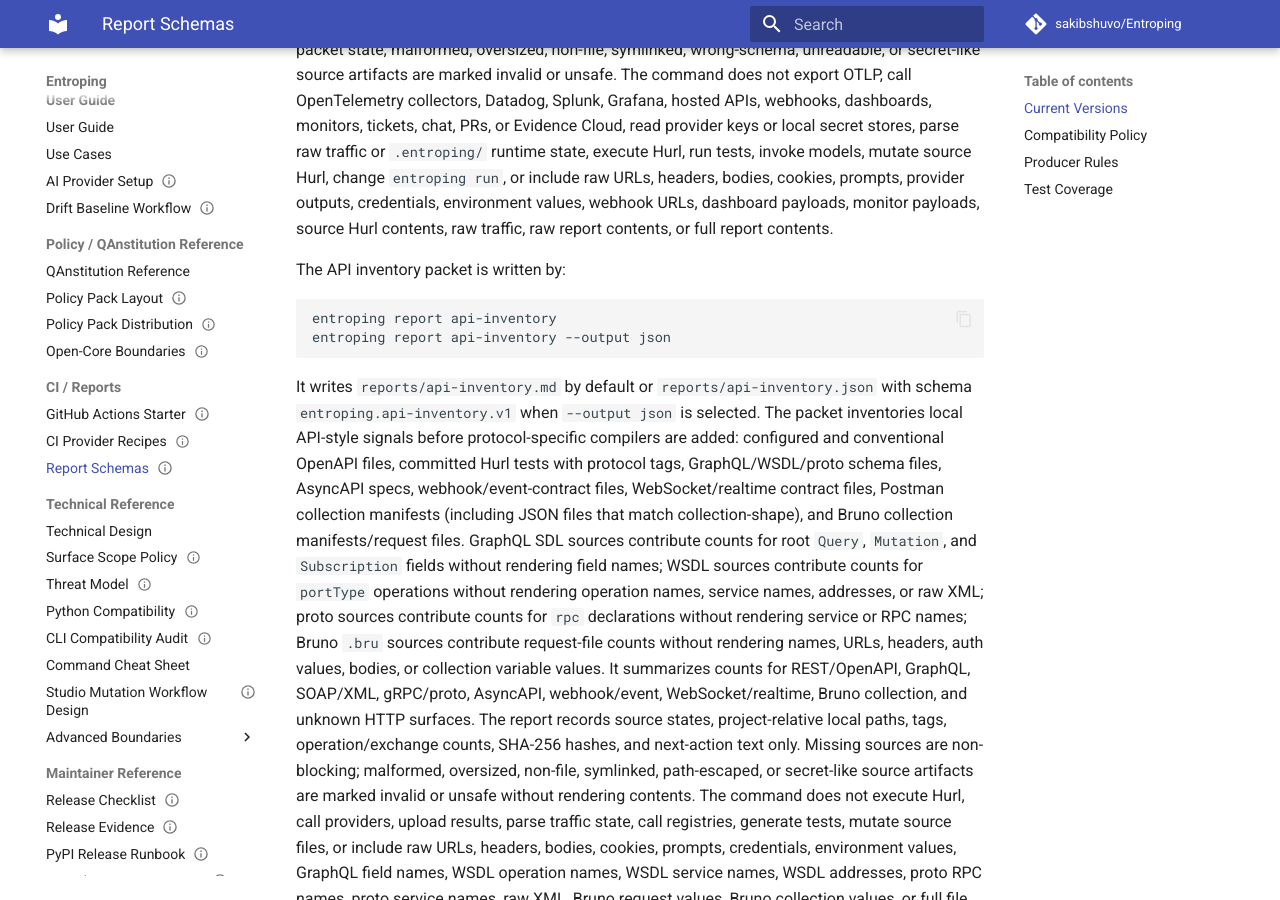
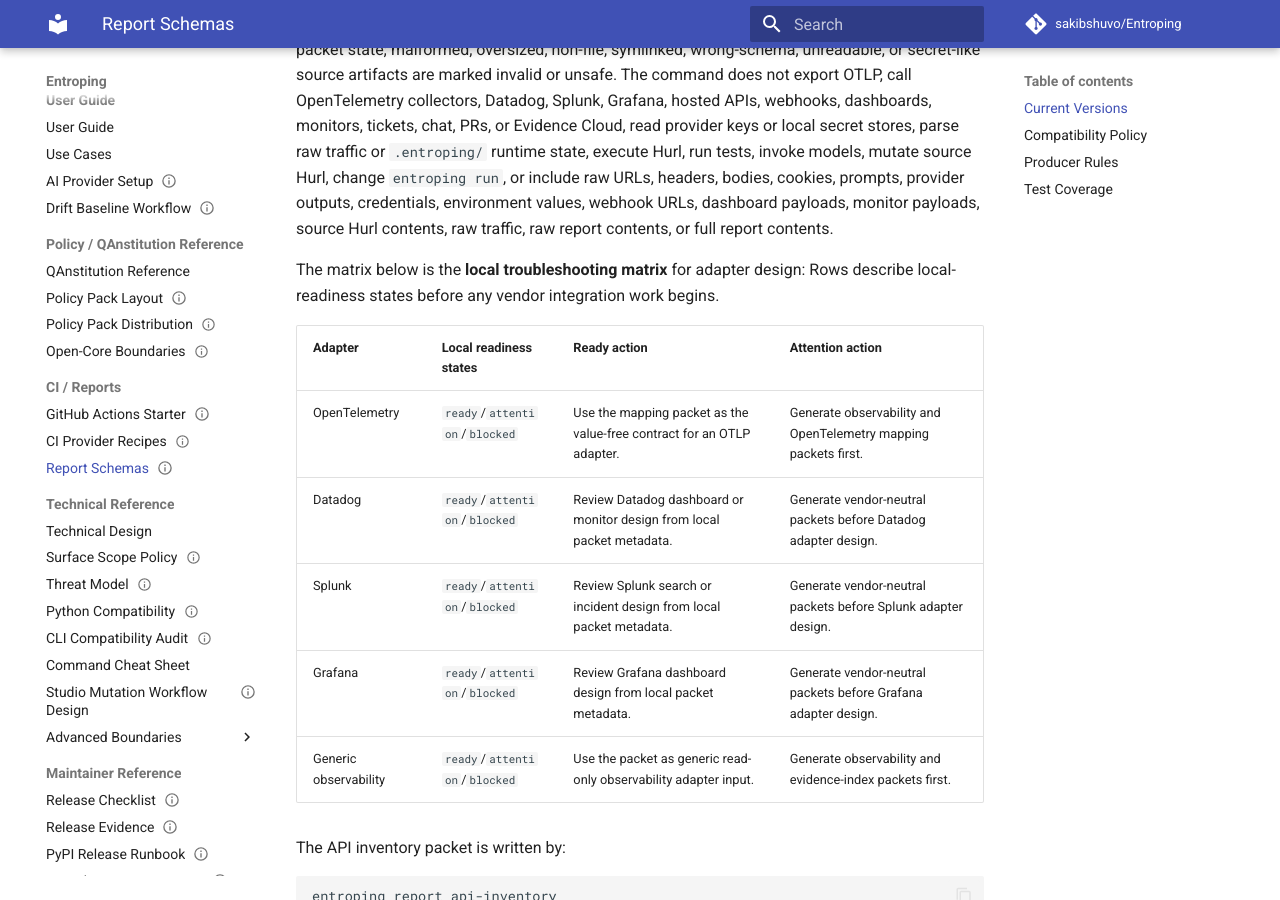
Before and after one commit to sakibshuvo/Entroping, an MkDocs documentation site: the page built from docs/technical/REPORT_SCHEMAS.md, in a window 1280 px wide and 900 px high, scrolled down 25722 px. Built offline with MkDocs 1.6.1 and Material for MkDocs 9.7.7, drawn with Linux system fonts in a browser that asks for light colours; comment, search, counter and statistics services are not loaded.

Commit message:
docs: add observability adapter readiness matrix
Closes #1445

````diff
--- a/docs/technical/REPORT_SCHEMAS.md
+++ b/docs/technical/REPORT_SCHEMAS.md
@@ -1112,6 +1112,17 @@
 URLs, dashboard payloads, monitor payloads, source Hurl contents, raw traffic,
 raw report contents, or full report contents.
 
+The matrix below is the **local troubleshooting matrix** for adapter design:
+Rows describe local-readiness states before any vendor integration work begins.
+
+| Adapter | Local readiness states | Ready action | Attention action |
+| --- | --- | --- | --- |
+| OpenTelemetry | `ready`/`attention`/`blocked` | Use the mapping packet as the value-free contract for an OTLP adapter. | Generate observability and OpenTelemetry mapping packets first. |
+| Datadog | `ready`/`attention`/`blocked` | Review Datadog dashboard or monitor design from local packet metadata. | Generate vendor-neutral packets before Datadog adapter design. |
+| Splunk | `ready`/`attention`/`blocked` | Review Splunk search or incident design from local packet metadata. | Generate vendor-neutral packets before Splunk adapter design. |
+| Grafana | `ready`/`attention`/`blocked` | Review Grafana dashboard design from local packet metadata. | Generate vendor-neutral packets before Grafana adapter design. |
+| Generic observability | `ready`/`attention`/`blocked` | Use the packet as generic read-only observability adapter input. | Generate observability and evidence-index packets first. |
+
 The API inventory packet is written by:
 
 ```bash
````
Also changed, not shown: docs/technical/COMMAND_CHEAT_SHEET.md (+1 -1 lines), docs/technical/TDS.md (+9 -0 lines), 1 other file.
